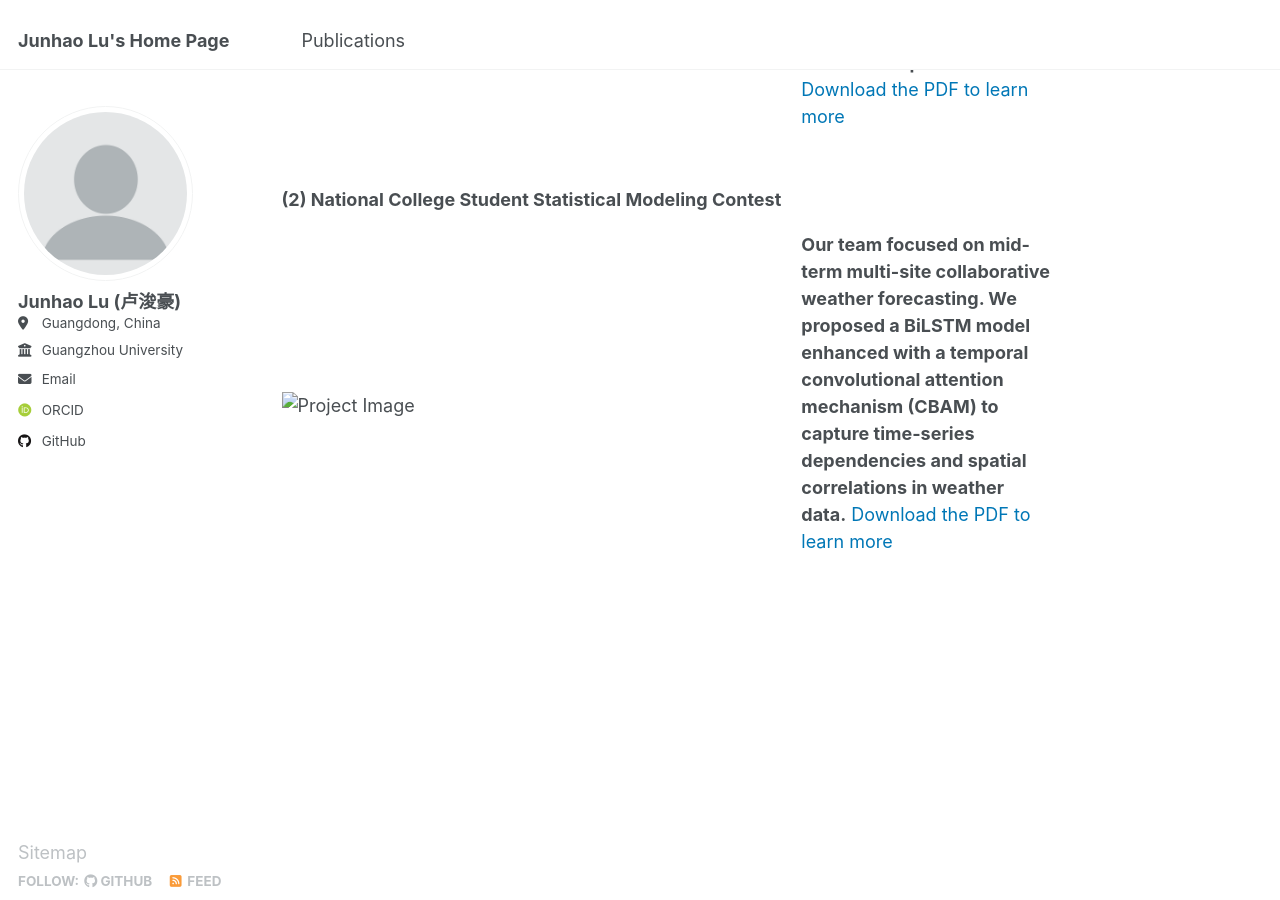
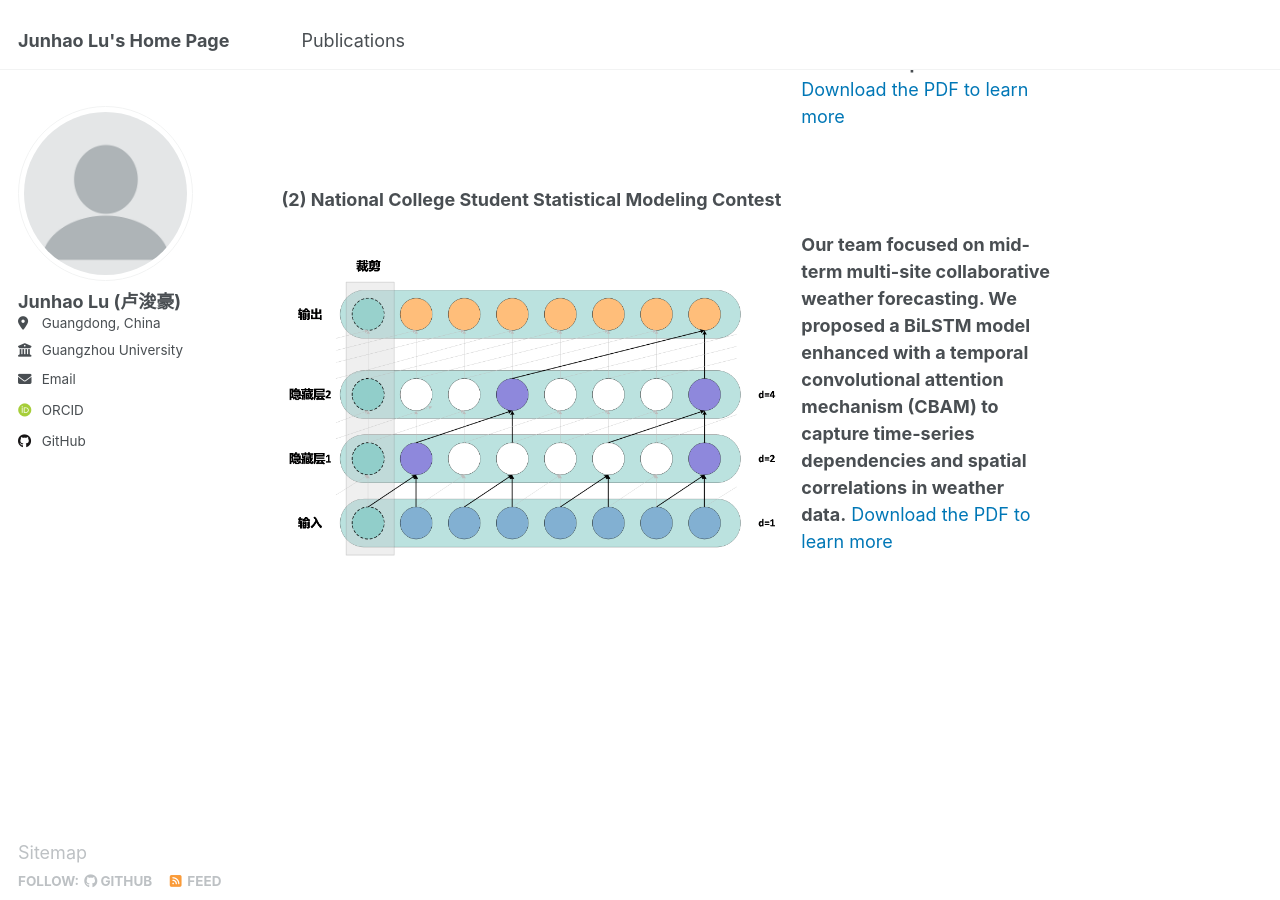
Before and after one commit to lujunhao123/lujunhao123.github.io, a Jekyll site: the page built from _pages/about.md, in a window 1280 px wide and 900 px high, scrolled down 1105 px. Built offline with Jekyll 4.4.1, drawn with Linux system fonts in a browser that asks for light colours; some web fonts are replaced.

Commit message:
Update about.md

```diff
--- a/_pages/about.md
+++ b/_pages/about.md
@@ -38,7 +38,7 @@ I am actively seeking opportunities in related fields. If you find my background
 <div style="display: flex; align-items: center; margin-top: 20px;">
     <!-- Left side: Image -->
     <div style="flex: 2; padding-right: 20px;">
-        <img src="../images/AAA/STA.png" alt="Project Image" style="width: 100%; height: auto;">
+        <img src="../images/AAA/STA2024.png" alt="Project Image" style="width: 100%; height: auto;">
     </div>
     <div style="flex: 1;">
     <p><strong>Our team focused on mid-term multi-site collaborative weather forecasting. We proposed a BiLSTM model enhanced with a temporal convolutional attention mechanism (CBAM) to capture time-series dependencies and spatial correlations in weather data.</strong> <a href="../images/AAB/STA2024.pdf" target="_blank" style="color: #0077b6; text-decoration: none;">Download the PDF to learn more</a></p>
```
